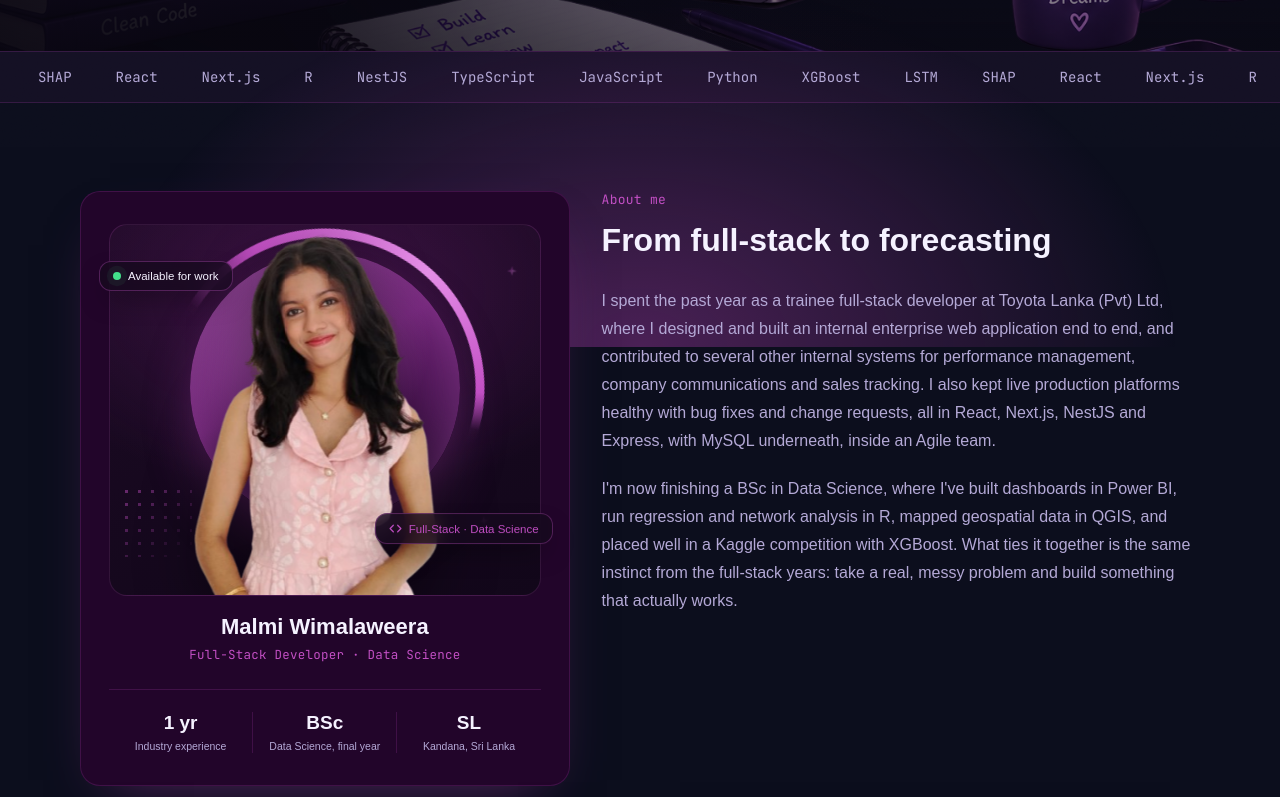
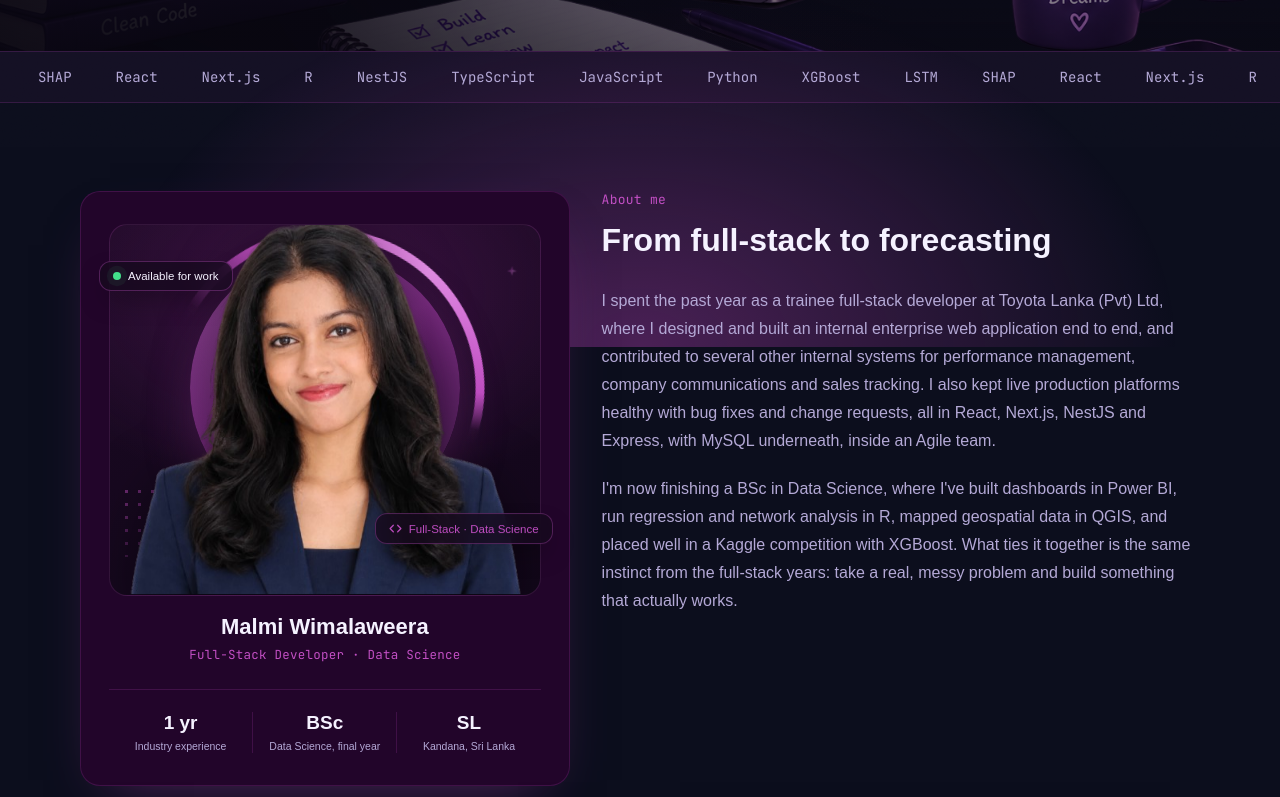
Before and after one commit to MalmEEE/malmi-portfolio, a React (Vite) app in the folder portfolio/: page / in a window 1280 px wide. Shown: the part 653-1450 px from the top of the page. Built offline with nearby package versions, Linux system fonts and the light colour scheme.

Commit message:
updated profile

```diff
--- a/portfolio/src/App.css
+++ b/portfolio/src/App.css
@@ -234,8 +234,8 @@ a:hover{color:var(--ink);}
 @keyframes psTwinkle{0%,100%{opacity:.35;transform:scale(.8) rotate(0deg);}50%{opacity:1;transform:scale(1.15) rotate(90deg);}}
 
 /* Portrait: oversized, bottom cropped, gentle float */
-.portrait-cutout{position:absolute;left:50%;bottom:-6px;z-index:3;
-  width:auto;height:420px;max-width:none;object-fit:contain;transform:translateX(-50%);
+.portrait-cutout{position:absolute;left:50%;bottom:0;z-index:3;
+  width:auto;height:400px;max-width:none;object-fit:contain;transform:translateX(-50%);
   filter:drop-shadow(0 18px 28px rgba(0,0,0,.5));
   animation:portraitFloat 6s ease-in-out infinite;}
 @keyframes portraitFloat{0%,100%{transform:translateX(-50%) translateY(0);}50%{transform:translateX(-50%) translateY(-9px);}}
```
Also changed, not shown: portfolio/public/me-cutout.png.
